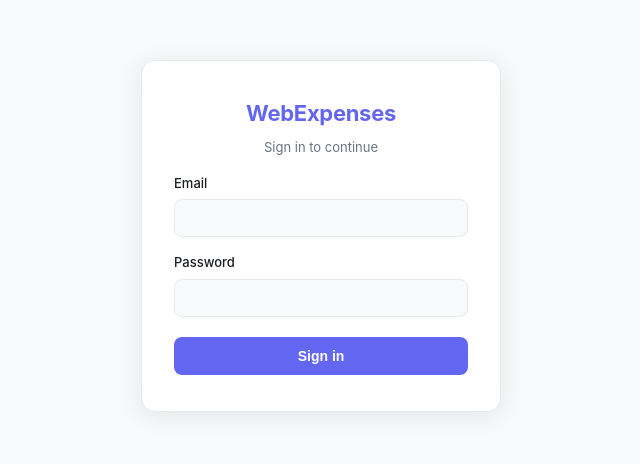
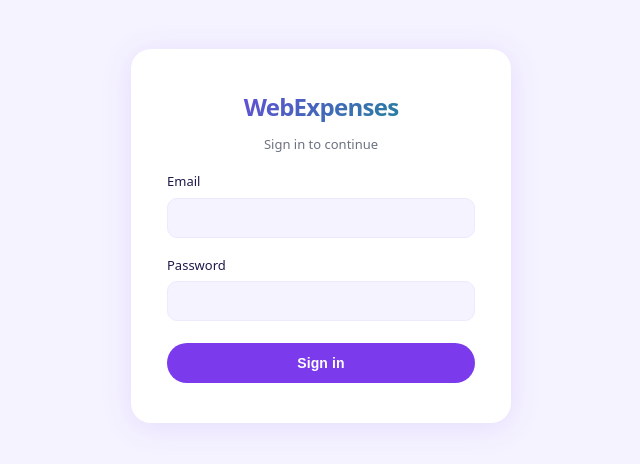
Before and after one commit to DavidCambrotta/WebExpenses, a React (Vite) app: page / in a window 1280 px wide. Shown: the part 164-628 px from the top of the page, without its empty margins (319-959 px from the left). Built offline with nearby package versions, Linux system fonts and the light colour scheme; no server answers; the database is empty.

Commit message:
feat: apply Style 2 Modern Light design system

```diff
--- a/src/index.css
+++ b/src/index.css
@@ -2,19 +2,21 @@
 *, *::before, *::after { box-sizing: border-box; margin: 0; padding: 0; }
 
 :root {
-  --bg: #f8f9fb;
+  --bg: #f5f3ff;
   --surface: #ffffff;
-  --border: #e8eaed;
-  --text: #1a1d23;
+  --border: #ede9fe;
+  --text: #1e1b4b;
   --text-muted: #6b7280;
   --text-light: #9ca3af;
-  --accent: #6366f1;
-  --accent-light: #eef2ff;
-  --radius: 10px;
-  --shadow: 0 1px 3px rgba(0,0,0,.08), 0 1px 2px rgba(0,0,0,.04);
+  --accent: #7c3aed;
+  --accent-light: #f5f3ff;
+  --accent-secondary: #0d9488;
+  --radius: 16px;
+  --shadow: 0 1px 3px rgba(0,0,0,.06), 0 8px 24px rgba(124,58,237,.04);
+  --shadow-hover: 0 4px 12px rgba(0,0,0,.08), 0 12px 32px rgba(124,58,237,.1);
   --nav-h: 64px;
-  --sidebar-w: 220px;
-  font-family: -apple-system, BlinkMacSystemFont, 'Segoe UI', Roboto, sans-serif;
+  --sidebar-w: 240px;
+  font-family: system-ui, -apple-system, BlinkMacSystemFont, 'Segoe UI', Roboto, sans-serif;
 }
 
 html, body, #root { height: 100%; }
@@ -38,7 +40,7 @@
   border-top: 1px solid var(--border);
   display: flex;
   z-index: 100;
-  box-shadow: 0 -2px 8px rgba(0,0,0,.06);
+  box-shadow: 0 -2px 8px rgba(124,58,237,.06);
 }
 
 .nav-item {
@@ -76,9 +78,9 @@
     flex-direction: column;
     border-top: none;
     border-right: 1px solid var(--border);
-    box-shadow: 2px 0 8px rgba(0,0,0,.04);
-    padding: 24px 12px;
-    gap: 4px;
+    box-shadow: 2px 0 12px rgba(124,58,237,.05);
+    padding: 28px 0;
+    gap: 2px;
     align-items: stretch;
     justify-content: flex-start;
   }
@@ -86,61 +88,85 @@
   .nav::before {
     content: 'WebExpenses';
     display: block;
-    font-size: 16px;
-    font-weight: 700;
-    color: var(--accent);
-    padding: 0 12px 20px;
+    font-size: 17px;
+    font-weight: 800;
+    background: linear-gradient(135deg, #7c3aed, #0d9488);
+    -webkit-background-clip: text;
+    -webkit-text-fill-color: transparent;
+    background-clip: text;
+    padding: 0 24px 28px;
     border-bottom: 1px solid var(--border);
     margin-bottom: 12px;
-    letter-spacing: -.3px;
+    letter-spacing: -0.03em;
   }
 
   .nav-item {
     flex-direction: row;
     justify-content: flex-start;
-    gap: 10px;
-    border-radius: 8px;
-    padding: 10px 12px;
-    font-size: 13px;
+    gap: 12px;
+    border-radius: 0;
+    border-left: 3px solid transparent;
+    padding: 11px 24px;
+    font-size: 13.5px;
     font-weight: 500;
   }
 
-  .nav-item.active { background: var(--accent-light); color: var(--accent); }
-  .nav-icon { width: 18px; height: 18px; }
-  .nav-label { font-size: 13px; max-width: none; }
+  .nav-item.active {
+    background: var(--accent-light);
+    color: var(--accent);
+    border-left-color: var(--accent);
+    font-weight: 600;
+  }
+
+  .nav-item:hover:not(.active) {
+    background: #faf5ff;
+    color: var(--accent);
+  }
+
+  .nav-icon { width: 17px; height: 17px; }
+  .nav-label { font-size: 13.5px; max-width: none; }
 
   .main {
     margin-left: var(--sidebar-w);
-    padding-bottom: 24px;
+    padding-bottom: 32px;
     width: calc(100% - var(--sidebar-w));
   }
 }
 
 /* ── Page ── */
-.page { padding: 20px 16px; width: 100%; }
+.page { padding: 24px 16px; width: 100%; }
 
-@media (min-width: 768px) { .page { padding: 28px 32px; } }
+@media (min-width: 768px) { .page { padding: 40px 44px; } }
 
 .page-title {
-  font-size: 22px;
-  font-weight: 700;
-  margin-bottom: 20px;
+  font-size: 28px;
+  font-weight: 800;
+  margin-bottom: 24px;
   color: var(--text);
+  letter-spacing: -0.03em;
+}
+
+.page-subtitle {
+  font-size: 13px;
+  color: var(--text-light);
+  font-weight: 400;
+  margin-top: -16px;
+  margin-bottom: 24px;
 }
 
 /* ── Cards ── */
 .card {
   background: var(--surface);
-  border: 1px solid var(--border);
+  border: none;
   border-radius: var(--radius);
-  padding: 18px 16px;
-  margin-bottom: 16px;
+  padding: 24px;
+  margin-bottom: 20px;
   box-shadow: var(--shadow);
 }
 
 .card-title {
   font-size: 14px;
-  font-weight: 600;
+  font-weight: 700;
   color: var(--text);
   margin-bottom: 4px;
 }
@@ -148,14 +174,14 @@
 .card-hint {
   font-size: 12px;
   color: var(--text-muted);
-  margin-bottom: 12px;
+  margin-bottom: 16px;
 }
 
 .card-header-row {
   display: flex;
   align-items: center;
   gap: 10px;
-  margin-bottom: 12px;
+  margin-bottom: 16px;
   flex-wrap: wrap;
 }
 
@@ -165,8 +191,8 @@
 .stat-grid {
   display: grid;
   grid-template-columns: repeat(2, 1fr);
-  gap: 12px;
-  margin-bottom: 16px;
+  gap: 16px;
+  margin-bottom: 20px;
 }
 
 @media (min-width: 640px) { .stat-grid { grid-template-columns: repeat(3, 1fr); } }
@@ -174,22 +200,28 @@
 
 .stat-card {
   background: var(--surface);
-  border: 1px solid var(--border);
+  border: none;
   border-radius: var(--radius);
-  padding: 14px 16px;
+  padding: 20px;
   box-shadow: var(--shadow);
+  transition: box-shadow .2s, transform .2s;
 }
 
-.stat-label { font-size: 12px; color: var(--text-muted); font-weight: 500; margin-bottom: 4px; }
-.stat-value { font-size: 18px; font-weight: 700; color: var(--text); }
-.stat-sub { font-size: 11px; color: var(--text-muted); margin-top: 2px; }
+.stat-card:hover {
+  box-shadow: var(--shadow-hover);
+  transform: translateY(-1px);
+}
+
+.stat-label { font-size: 11px; color: var(--text-light); font-weight: 600; text-transform: uppercase; letter-spacing: 0.08em; margin-bottom: 10px; }
+.stat-value { font-size: 22px; font-weight: 800; color: var(--text); letter-spacing: -0.03em; margin-bottom: 10px; }
+.stat-sub { font-size: 12px; color: var(--text-muted); line-height: 1.7; }
 
 /* ── Pill selector ── */
 .pill-group { display: flex; gap: 8px; flex-wrap: wrap; margin-bottom: 16px; }
 
 .pill {
-  padding: 6px 16px;
-  border-radius: 20px;
+  padding: 6px 18px;
+  border-radius: 9999px;
   border: 1.5px solid var(--border);
   background: var(--surface);
   color: var(--text-muted);
@@ -199,11 +231,11 @@
   transition: all .15s;
 }
 
-.pill:hover:not(.pill-active) { border-color: var(--accent); color: var(--accent); }
+.pill:hover:not(.pill-active) { border-color: var(--accent); color: var(--accent); background: #faf5ff; }
 .pill-active { background: var(--accent); border-color: var(--accent); color: #fff; }
 
 /* ── Two-column layout ── */
-.two-col { display: grid; gap: 16px; }
+.two-col { display: grid; gap: 20px; }
 @media (min-width: 640px) { .two-col { grid-template-columns: 1fr 1fr; } }
 
 /* ── Tables ── */
@@ -212,26 +244,28 @@
 .data-table { width: 100%; border-collapse: collapse; font-size: 13px; }
 .data-table th {
   text-align: left;
-  padding: 8px 10px;
+  padding: 10px 12px;
   border-bottom: 2px solid var(--border);
   color: var(--text-muted);
   font-weight: 600;
   font-size: 11px;
   text-transform: uppercase;
-  letter-spacing: .4px;
+  letter-spacing: .5px;
   white-space: nowrap;
+  background: #faf5ff;
 }
 .data-table td {
-  padding: 9px 10px;
+  padding: 10px 12px;
   border-bottom: 1px solid var(--border);
   vertical-align: middle;
 }
 .data-table tr:last-child td { border-bottom: none; }
-.data-table tr:hover td { background: #fafafa; }
+.data-table tbody tr:nth-child(even) td { background: #fdfcff; }
+.data-table tr:hover td { background: #faf5ff; }
 .data-table .right { text-align: right; }
 .data-table .mono { font-variant-numeric: tabular-nums; }
 .data-table .muted { color: var(--text-muted); }
-.table-total td { font-weight: 700; border-top: 2px solid var(--border); background: #fafafa; }
+.table-total td { font-weight: 700; border-top: 2px solid var(--border); background: #f5f3ff; }
 
 /* ── Category badge ── */
 .cat-badge {
@@ -244,11 +278,11 @@
 }
 
 .badge {
-  padding: 3px 10px;
-  background: var(--accent-light);
+  padding: 4px 12px;
+  background: linear-gradient(135deg, #ede9fe, #ccfbf1);
   color: var(--accent);
-  border-radius: 12px;
-  font-size: 12px;
+  border-radius: 20px;
+  font-size: 11px;
   font-weight: 600;
 }
 
@@ -274,12 +308,12 @@
 .chart-tooltip {
   background: var(--surface);
   border: 1px solid var(--border);
-  border-radius: 8px;
-  padding: 10px 14px;
+  border-radius: 12px;
+  padding: 12px 16px;
   font-size: 13px;
   box-shadow: var(--shadow);
 }
-.chart-tooltip-label { font-weight: 600; margin-bottom: 6px; color: var(--text); }
+.chart-tooltip-label { font-weight: 700; margin-bottom: 6px; color: var(--text); }
 .chart-tooltip-row { display: flex; gap: 12px; justify-content: space-between; }
 
 /* ── Loading / error ── */
@@ -305,23 +339,26 @@
 
 .login-card {
   background: var(--surface);
-  border: 1px solid var(--border);
-  border-radius: 14px;
-  padding: 36px 32px;
+  border: none;
+  border-radius: 20px;
+  padding: 40px 36px;
   width: 100%;
-  max-width: 360px;
-  box-shadow: 0 4px 24px rgba(0,0,0,.08);
+  max-width: 380px;
+  box-shadow: 0 4px 32px rgba(124,58,237,.12);
   display: flex;
   flex-direction: column;
-  gap: 16px;
+  gap: 18px;
 }
 
 .login-title {
-  font-size: 22px;
-  font-weight: 700;
-  color: var(--accent);
+  font-size: 24px;
+  font-weight: 800;
+  background: linear-gradient(135deg, #7c3aed, #0d9488);
+  -webkit-background-clip: text;
+  -webkit-text-fill-color: transparent;
+  background-clip: text;
   text-align: center;
-  letter-spacing: -.3px;
+  letter-spacing: -0.03em;
 }
 
 .login-sub {
@@ -336,8 +373,8 @@
   color: #ef4444;
   background: #fef2f2;
   border: 1px solid #fecaca;
-  border-radius: 8px;
-  padding: 10px 12px;
+  border-radius: 10px;
+  padding: 10px 14px;
 }
 
 .login-label {
@@ -350,32 +387,33 @@
 }
 
 .login-input {
-  padding: 10px 12px;
+  padding: 11px 14px;
   border: 1.5px solid var(--border);
-  border-radius: 8px;
+  border-radius: 10px;
   font-size: 14px;
   background: var(--bg);
   color: var(--text);
   outline: none;
-  transition: border-color .15s;
+  transition: border-color .15s, box-shadow .15s;
 }
 
-.login-input:focus { border-color: var(--accent); }
+.login-input:focus { border-color: var(--accent); box-shadow: 0 0 0 3px rgba(124,58,237,.1); }
 
 .login-btn {
   margin-top: 4px;
-  padding: 11px;
+  padding: 12px;
   background: var(--accent);
   color: #fff;
   border: none;
-  border-radius: 8px;
+  border-radius: 9999px;
   font-size: 14px;
-  font-weight: 600;
+  font-weight: 700;
   cursor: pointer;
-  transition: opacity .15s;
+  transition: opacity .15s, transform .15s;
+  letter-spacing: 0.01em;
 }
 
-.login-btn:hover:not(:disabled) { opacity: .88; }
+.login-btn:hover:not(:disabled) { opacity: .9; transform: translateY(-1px); }
 .login-btn:disabled { opacity: .6; cursor: not-allowed; }
 
 /* ── Logout button (bottom of sidebar / end of mobile nav) ── */
@@ -384,4 +422,4 @@
   color: var(--text-muted);
 }
 
-.nav-logout:hover { color: #ef4444; }
+.nav-logout:hover { color: #ef4444; background: #fef2f2 !important; border-left-color: transparent !important; }
```
Also changed, not shown: 5 other files (tests, documents, lock files or other folders).
